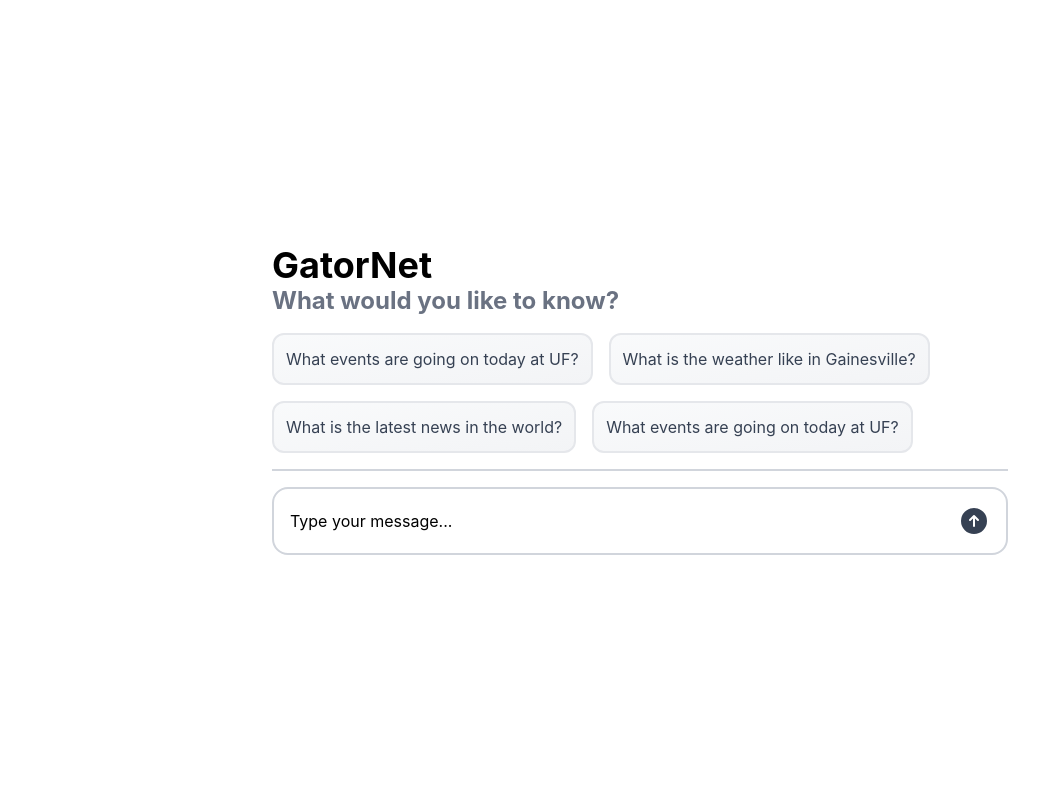
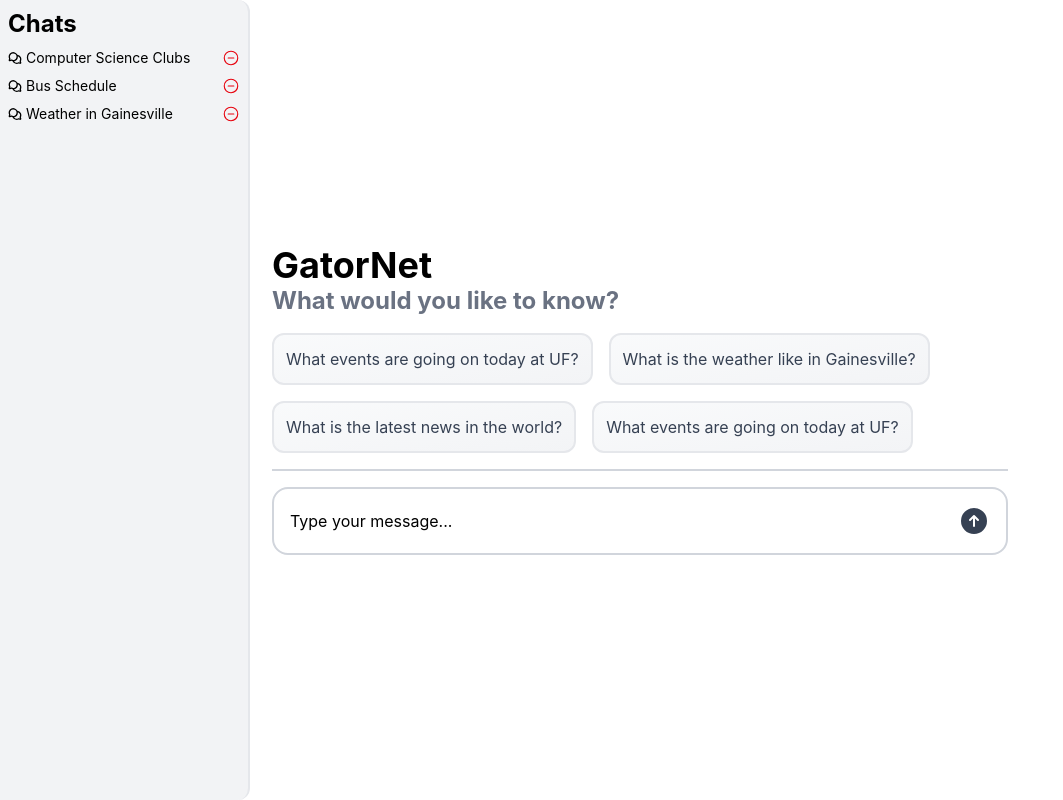
Before and after one commit to emmamitm/GatorNet, a React (Create React App) app in the folder chatbot/frontend/: page / in a window 1280 px wide. Shown: the whole page, without its empty margins (0-1063 px from the left). Built offline with nearby package versions, Linux system fonts and the light colour scheme.

Commit message:
added motion for frontend animations, added first draft of sidebar menu for multiple chats

```diff
--- a/chatbot/frontend/package.json
+++ b/chatbot/frontend/package.json
@@ -8,6 +8,7 @@
         "@testing-library/jest-dom": "^5.17.0",
         "@testing-library/react": "^13.4.0",
         "@testing-library/user-event": "^13.5.0",
+        "motion": "^12.3.1",
         "react": "^18.3.1",
         "react-dom": "^18.3.1",
         "react-scripts": "^5.0.1",
--- a/chatbot/frontend/src/App.jsx
+++ b/chatbot/frontend/src/App.jsx
@@ -3,6 +3,7 @@ import "./css/output.css";
 
 import { ArrowCircleUp } from "@phosphor-icons/react";
 // component imports
+import ChatsSideMenu from "./components/ChatsSideMenu";
 import Message from "./components/Message";
 import Suggestion from "./components/Suggestion";
 
@@ -77,6 +78,8 @@ function App() {
 
   return (
     <div className="max-w-3xl mx-auto p-4 flex flex-col justify-center h-screen text-base">
+      <ChatsSideMenu chats={[{ name: "Chat 1" }, { name: "Chat 2" }]} />
+
       {!isConnected && (
         <div className="error-banner">
           Warning: Backend not connected. Messages won't be processed.
@@ -104,7 +107,6 @@ function App() {
             text="What is the latest news in the world?"
             func={handleSuggestion("What is the latest news in the world?")}
           />
-
           <Suggestion
             text="What events are going on today at UF?"
             func={handleSuggestion("What events are going on today at UF?")}
@@ -123,8 +125,31 @@ function App() {
         </div>
       )}
 
+      {/* Generated Suggestions */}
+      {messages.length > 0 && (
+        <div className="flex flex-wrap gap-2">
+          <Suggestion
+            text="What events are going on today at UF?"
+            func={handleSuggestion("What events are going on today at UF?")}
+          />
+          <Suggestion
+            text="What is the weather like in Gainesville?"
+            func={handleSuggestion("What is the weather like in Gainesville?")}
+          />
+          <Suggestion
+            text="What is the latest news in the world?"
+            func={handleSuggestion("What is the latest news in the world?")}
+          />
+          <Suggestion
+            text="What events are going on today at UF?"
+            func={handleSuggestion("What events are going on today at UF?")}
+          />
+        </div>
+      )}
+
       <hr className="my-4 border border-gray-300" />
 
+      {/* Message input */}
       <form
         onSubmit={handleSubmit}
         className="flex gap-2 border-2 rounded-2xl p-4 border-gray-300 bg-white"
--- /dev/null
+++ b/chatbot/frontend/src/components/ChatsSideMenu.jsx
@@ -0,0 +1,71 @@
+import { React, useState } from "react";
+import { motion } from "motion/react";
+import { MinusCircle, ChatsCircle } from "@phosphor-icons/react";
+
+function ChatsSideMenu() {
+  const [isExpanded, setIsExpanded] = useState(false);
+  const [chats, setChats] = useState([
+    { name: "Computer Science Clubs" },
+    { name: "Bus Schedule" },
+    { name: "Weather in Gainesville" },
+  ]);
+
+  if (isExpanded) {
+    return (
+      <motion.div
+        className="fixed left-0 p-2 h-full backdrop-blur-lg bg-gray-200/50 border-r-2 border-gray-200 rounded-r-xl"
+        onMouseOver={() => setIsExpanded(true)}
+        onMouseLeave={() => setIsExpanded(false)}
+        animate={{ width: 250 }}
+        transition={{ duration: 0.2 }}
+      >
+        <motion.div
+          className="flex flex-col gap-2"
+          initial={{ opacity: 0 }}
+          animate={{ opacity: 1 }}
+          transition={{ duration: 0.5, delay: 0.2 }}
+        >
+          <h1 className="text-2xl font-bold">Chats</h1>
+          {chats.map((chat, index) => (
+            <div
+              key={index}
+              className="flex justify-between items-center text-sm text-left cursor-pointer hover:text-gray-500"
+            >
+              <div
+                className="flex items-center gap-1"
+                onClick={() => console.log("Chat clicked: ", chat.name)}
+              >
+                <ChatsCircle size={14} weight="bold" />
+                {chat.name}
+              </div>
+
+              <button
+                className="cursor-pointer"
+                onClick={() => {
+                  setChats(chats.filter((_, i) => i !== index));
+                }}
+              >
+                <MinusCircle
+                  size={18}
+                  className="fill-red-600 hover:fill-red-400 transition-colors"
+                />
+              </button>
+            </div>
+          ))}
+        </motion.div>
+      </motion.div>
+    );
+  } else {
+    return (
+      <motion.div
+        className="fixed left-0 p-2 flex flex-col h-full backdrop-blur-lg bg-gray-200/50 border-r-2 border-gray-200 rounded-r-xl"
+        onMouseOver={() => setIsExpanded(true)}
+        onMouseLeave={() => setIsExpanded(false)}
+        animate={{ width: 30 }}
+        transition={{ duration: 0.2 }}
+      ></motion.div>
+    );
+  }
+}
+
+export default ChatsSideMenu;
--- a/chatbot/frontend/src/css/output.css
+++ b/chatbot/frontend/src/css/output.css
@@ -542,11 +542,11 @@
   .static {
     position: static;
   }
-  .order-first {
-    order: calc(-infinity);
+  .sticky {
+    position: sticky;
   }
-  .order-last {
-    order: calc(infinity);
+  .left-0 {
+    left: calc(var(--spacing) * 0);
   }
   .\!container {
     width: 100% !important;
@@ -599,17 +599,14 @@
   .my-4 {
     margin-block: calc(var(--spacing) * 4);
   }
-  .mr-2 {
-    margin-right: calc(var(--spacing) * 2);
-  }
   .mr-12 {
     margin-right: calc(var(--spacing) * 12);
   }
+  .mb-2 {
+    margin-bottom: calc(var(--spacing) * 2);
+  }
   .mb-4 {
     margin-bottom: calc(var(--spacing) * 4);
-  }
-  .ml-2 {
-    margin-left: calc(var(--spacing) * 2);
   }
   .ml-12 {
     margin-left: calc(var(--spacing) * 12);
@@ -641,8 +638,12 @@
   .table {
     display: table;
   }
-  .h-8 {
-    height: calc(var(--spacing) * 8);
+  .size-1 {
+    width: calc(var(--spacing) * 1);
+    height: calc(var(--spacing) * 1);
+  }
+  .h-10 {
+    height: calc(var(--spacing) * 10);
   }
   .h-12 {
     height: calc(var(--spacing) * 12);
@@ -656,8 +657,11 @@
   .h-screen {
     height: 100vh;
   }
-  .w-8 {
-    width: calc(var(--spacing) * 8);
+  .w-1 {
+    width: calc(var(--spacing) * 1);
+  }
+  .w-2 {
+    width: calc(var(--spacing) * 2);
   }
   .w-12 {
     width: calc(var(--spacing) * 12);
@@ -686,6 +690,9 @@
   .border-collapse {
     border-collapse: collapse;
   }
+  .\!transform {
+    transform: var(--tw-rotate-x) var(--tw-rotate-y) var(--tw-rotate-z) var(--tw-skew-x) var(--tw-skew-y) !important;
+  }
   .transform {
     transform: var(--tw-rotate-x) var(--tw-rotate-y) var(--tw-rotate-z) var(--tw-skew-x) var(--tw-skew-y);
   }
@@ -710,8 +717,14 @@
   .items-center {
     align-items: center;
   }
+  .justify-between {
+    justify-content: space-between;
+  }
   .justify-center {
     justify-content: center;
+  }
+  .gap-1 {
+    gap: calc(var(--spacing) * 1);
   }
   .gap-2 {
     gap: calc(var(--spacing) * 2);
@@ -719,11 +732,17 @@
   .gap-4 {
     gap: calc(var(--spacing) * 4);
   }
+  .gap-6 {
+    gap: calc(var(--spacing) * 6);
+  }
   .self-end {
     align-self: flex-end;
   }
   .overflow-y-auto {
     overflow-y: auto;
+  }
+  .rounded {
+    border-radius: 0.25rem;
   }
   .rounded-2xl {
     border-radius: var(--radius-2xl);
@@ -731,8 +750,22 @@
   .rounded-full {
     border-radius: calc(infinity * 1px);
   }
+  .rounded-lg {
+    border-radius: var(--radius-lg);
+  }
+  .rounded-sm {
+    border-radius: var(--radius-sm);
+  }
   .rounded-xl {
     border-radius: var(--radius-xl);
+  }
+  .rounded-r-2xl {
+    border-top-right-radius: var(--radius-2xl);
+    border-bottom-right-radius: var(--radius-2xl);
+  }
+  .rounded-r-xl {
+    border-top-right-radius: var(--radius-xl);
+    border-bottom-right-radius: var(--radius-xl);
   }
   .border {
     border-style: var(--tw-border-style);
@@ -741,6 +774,14 @@
   .border-2 {
     border-style: var(--tw-border-style);
     border-width: 2px;
+  }
+  .border-r-2 {
+    border-right-style: var(--tw-border-style);
+    border-right-width: 2px;
+  }
+  .border-b-2 {
+    border-bottom-style: var(--tw-border-style);
+    border-bottom-width: 2px;
   }
   .border-blue-400 {
     border-color: var(--color-blue-400);
@@ -753,6 +794,21 @@
   }
   .bg-blue-200 {
     background-color: var(--color-blue-200);
+  }
+  .bg-gray-100 {
+    background-color: var(--color-gray-100);
+  }
+  .bg-gray-100\/25 {
+    background-color: color-mix(in oklab, var(--color-gray-100) 25%, transparent);
+  }
+  .bg-gray-100\/50 {
+    background-color: color-mix(in oklab, var(--color-gray-100) 50%, transparent);
+  }
+  .bg-gray-200 {
+    background-color: var(--color-gray-200);
+  }
+  .bg-gray-200\/50 {
+    background-color: color-mix(in oklab, var(--color-gray-200) 50%, transparent);
   }
   .bg-white {
     background-color: var(--color-white);
@@ -772,11 +828,32 @@
   .fill-gray-700 {
     fill: var(--color-gray-700);
   }
+  .fill-red-600 {
+    fill: var(--color-red-600);
+  }
+  .p-1 {
+    padding: calc(var(--spacing) * 1);
+  }
+  .p-2 {
+    padding: calc(var(--spacing) * 2);
+  }
   .p-3 {
     padding: calc(var(--spacing) * 3);
   }
   .p-4 {
     padding: calc(var(--spacing) * 4);
+  }
+  .px-2 {
+    padding-inline: calc(var(--spacing) * 2);
+  }
+  .py-1 {
+    padding-block: calc(var(--spacing) * 1);
+  }
+  .text-center {
+    text-align: center;
+  }
+  .text-left {
+    text-align: left;
   }
   .text-2xl {
     font-size: var(--text-2xl);
@@ -790,9 +867,21 @@
     font-size: var(--text-base);
     line-height: var(--tw-leading, var(--text-base--line-height));
   }
+  .text-lg {
+    font-size: var(--text-lg);
+    line-height: var(--tw-leading, var(--text-lg--line-height));
+  }
+  .text-sm {
+    font-size: var(--text-sm);
+    line-height: var(--tw-leading, var(--text-sm--line-height));
+  }
   .font-bold {
     --tw-font-weight: var(--font-weight-bold);
     font-weight: var(--font-weight-bold);
+  }
+  .font-semibold {
+    --tw-font-weight: var(--font-weight-semibold);
+    font-weight: var(--font-weight-semibold);
   }
   .text-gray-500 {
     color: var(--color-gray-500);
@@ -819,6 +908,10 @@
     --tw-ring-shadow: var(--tw-ring-inset,) 0 0 0 calc(1px + var(--tw-ring-offset-width)) var(--tw-ring-color, currentColor);
     box-shadow: var(--tw-inset-shadow), var(--tw-inset-ring-shadow), var(--tw-ring-offset-shadow), var(--tw-ring-shadow), var(--tw-shadow);
   }
+  .shadow {
+    --tw-shadow: 0 1px 3px 0 var(--tw-shadow-color, rgb(0 0 0 / 0.1)), 0 1px 2px -1px var(--tw-shadow-color, rgb(0 0 0 / 0.1));
+    box-shadow: var(--tw-inset-shadow), var(--tw-inset-ring-shadow), var(--tw-ring-offset-shadow), var(--tw-ring-shadow), var(--tw-shadow);
+  }
   .outline {
     outline-style: var(--tw-outline-style);
     outline-width: 1px;
@@ -827,8 +920,21 @@
     --tw-blur: blur(8px);
     filter: var(--tw-blur,) var(--tw-brightness,) var(--tw-contrast,) var(--tw-grayscale,) var(--tw-hue-rotate,) var(--tw-invert,) var(--tw-saturate,) var(--tw-sepia,) var(--tw-drop-shadow,);
   }
+  .drop-shadow {
+    --tw-drop-shadow: drop-shadow(0 1px 2px rgb(0 0 0 / 0.1)) drop-shadow( 0 1px 1px rgb(0 0 0 / 0.06));
+    filter: var(--tw-blur,) var(--tw-brightness,) var(--tw-contrast,) var(--tw-grayscale,) var(--tw-hue-rotate,) var(--tw-invert,) var(--tw-saturate,) var(--tw-sepia,) var(--tw-drop-shadow,);
+  }
+  .invert {
+    --tw-invert: invert(100%);
+    filter: var(--tw-blur,) var(--tw-brightness,) var(--tw-contrast,) var(--tw-grayscale,) var(--tw-hue-rotate,) var(--tw-invert,) var(--tw-saturate,) var(--tw-sepia,) var(--tw-drop-shadow,);
+  }
   .filter {
     filter: var(--tw-blur,) var(--tw-brightness,) var(--tw-contrast,) var(--tw-grayscale,) var(--tw-hue-rotate,) var(--tw-invert,) var(--tw-saturate,) var(--tw-sepia,) var(--tw-drop-shadow,);
+  }
+  .backdrop-blur-lg {
+    --tw-backdrop-blur: blur(var(--blur-lg));
+    -webkit-backdrop-filter: var(--tw-backdrop-blur,) var(--tw-backdrop-brightness,) var(--tw-backdrop-contrast,) var(--tw-backdrop-grayscale,) var(--tw-backdrop-hue-rotate,) var(--tw-backdrop-invert,) var(--tw-backdrop-opacity,) var(--tw-backdrop-saturate,) var(--tw-backdrop-sepia,);
+    backdrop-filter: var(--tw-backdrop-blur,) var(--tw-backdrop-brightness,) var(--tw-backdrop-contrast,) var(--tw-backdrop-grayscale,) var(--tw-backdrop-hue-rotate,) var(--tw-backdrop-invert,) var(--tw-backdrop-opacity,) var(--tw-backdrop-saturate,) var(--tw-backdrop-sepia,);
   }
   .backdrop-filter {
     -webkit-backdrop-filter: var(--tw-backdrop-blur,) var(--tw-backdrop-brightness,) var(--tw-backdrop-contrast,) var(--tw-backdrop-grayscale,) var(--tw-backdrop-hue-rotate,) var(--tw-backdrop-invert,) var(--tw-backdrop-opacity,) var(--tw-backdrop-saturate,) var(--tw-backdrop-sepia,);
@@ -849,9 +955,26 @@
     transition-timing-function: var(--tw-ease, var(--default-transition-timing-function));
     transition-duration: var(--tw-duration, var(--default-transition-duration));
   }
+  .transition-opacity {
+    transition-property: opacity;
+    transition-timing-function: var(--tw-ease, var(--default-transition-timing-function));
+    transition-duration: var(--tw-duration, var(--default-transition-duration));
+  }
   .duration-200 {
     --tw-duration: 200ms;
     transition-duration: 200ms;
+  }
+  .ease-in {
+    --tw-ease: var(--ease-in);
+    transition-timing-function: var(--ease-in);
+  }
+  .ease-in-out {
+    --tw-ease: var(--ease-in-out);
+    transition-timing-function: var(--ease-in-out);
+  }
+  .ease-out {
+    --tw-ease: var(--ease-out);
+    transition-timing-function: var(--ease-out);
   }
   .outline-none {
     --tw-outline-style: none;
@@ -860,6 +983,13 @@
   .select-all {
     -webkit-user-select: all;
     user-select: all;
+  }
+  .hover\:bg-gray-100 {
+    &:hover {
+      @media (hover: hover) {
+        background-color: var(--color-gray-100);
+      }
+    }
   }
   .hover\:from-gray-100 {
     &:hover {
@@ -881,6 +1011,34 @@
     &:hover {
       @media (hover: hover) {
         fill: var(--color-gray-500);
+      }
+    }
+  }
+  .hover\:fill-red-400 {
+    &:hover {
+      @media (hover: hover) {
+        fill: var(--color-red-400);
+      }
+    }
+  }
+  .hover\:text-gray-500 {
+    &:hover {
+      @media (hover: hover) {
+        color: var(--color-gray-500);
+      }
+    }
+  }
+  .hover\:text-gray-600 {
+    &:hover {
+      @media (hover: hover) {
+        color: var(--color-gray-600);
+      }
+    }
+  }
+  .hover\:opacity-40 {
+    &:hover {
+      @media (hover: hover) {
+        opacity: 40%;
       }
     }
   }
@@ -1144,3 +1302,7 @@ body {
   syntax: "*";
   inherits: false;
 }
+@property --tw-ease {
+  syntax: "*";
+  inherits: false;
+}
```
Also changed, not shown: 1 other file (tests, documents, lock files or other folders).
